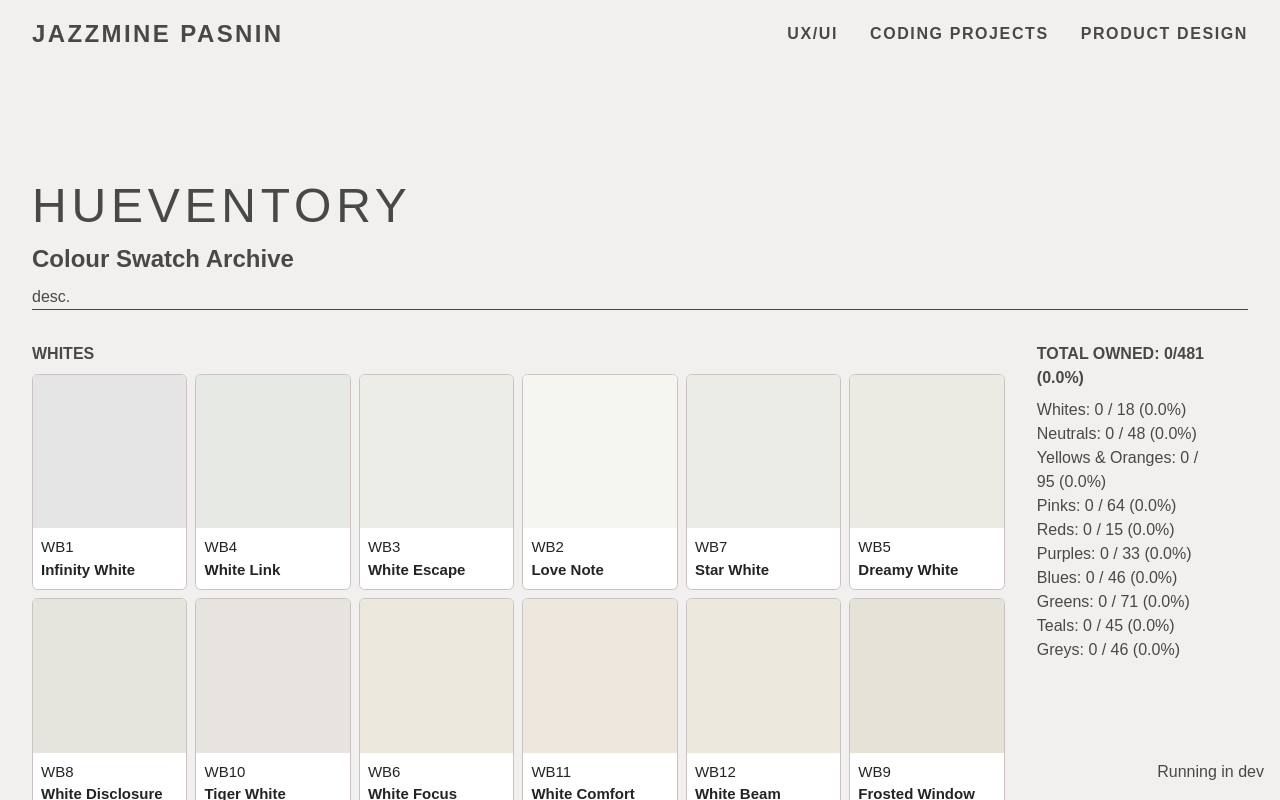
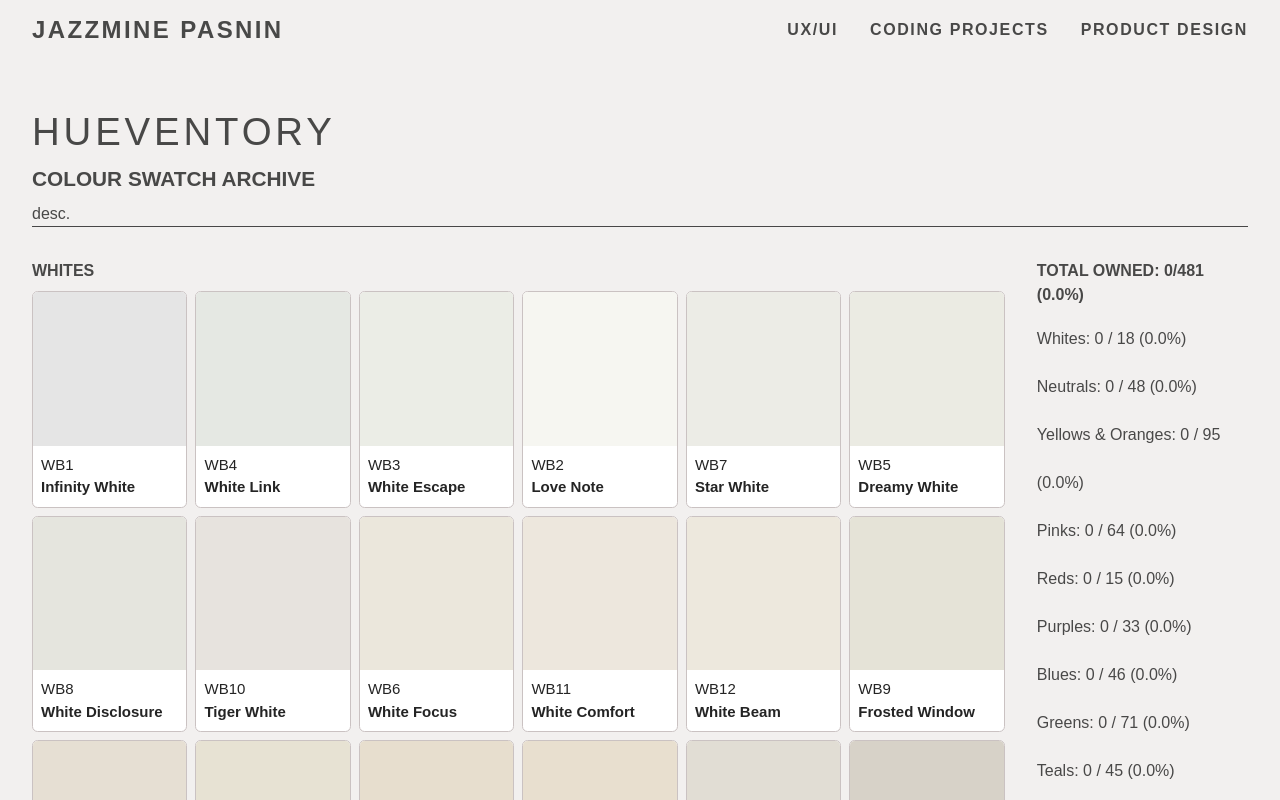
Before and after one commit to Jazzmoin/portfolio, a SvelteKit app: page /coding/hueventory in a window 1280 px wide. Shown: the top 800 px of the page. Built offline with nearby package versions, Linux system fonts and the light colour scheme.

Commit message:
minor css adjustments

```diff
--- a/src/lib/components/Card.svelte
+++ b/src/lib/components/Card.svelte
@@ -7,7 +7,7 @@
         <img alt="" src={img} />
     </a>
 
-    <h3 class="card-title">{title} - {desc}</h3>
+    <p class="card-title"> <strong>{title}</strong> - {desc}</p>
 </div>
 
 <style>
@@ -27,6 +27,7 @@
         border-radius: 0.5rem;
         opacity: 0.9;
         transition: transform 0.3s ease-out;
+        background-color: white;
     }
 
     .card-title {
--- a/src/routes/+layout.svelte
+++ b/src/routes/+layout.svelte
@@ -51,7 +51,7 @@
 
     .content-grid {
         display: grid;
-        grid-template-columns: 15% auto;
+        grid-template-columns: 20% auto;
         min-height: calc(100vh - 8rem);
     }
 
@@ -65,7 +65,7 @@
         display: flex;
         justify-content: space-between;
         align-items: center;
-        padding: 0 0 8rem 0;
+        padding: 0 0 4rem 0;
     }
 
     ul {
--- a/src/routes/coding/hueventory/+page.svelte
+++ b/src/routes/coding/hueventory/+page.svelte
@@ -46,8 +46,6 @@
         });
     });
 
-    const commit: string = import.meta.env.VITE_PUBLIC_COMMIT_HASH;
-
     let showStats = $state(false);
 </script>
 
@@ -82,7 +80,6 @@
         {/each}
     </div>
     <div class="column stats-sidebar" class:open={showStats}>
-        <div class="stats">
         <div>
             <h3>
                 Total Owned: {totalOwned}/{totalColours}
@@ -95,17 +92,6 @@
                 </p>
             {/each}
         </div>
-        </div>
-        <span style="position: fixed; bottom: 1em; right: 1em;">
-            {#if commit}
-                Commit <a
-                    href="https://github.com/Jazzmoin/Hueventory/commit/{commit}"
-                    >{commit.slice(0, 8)}</a
-                >
-            {:else}
-                Running in dev
-            {/if}
-        </span>
     </div>
 </main>
 
@@ -138,25 +124,14 @@
 
     .topbar h1 {
         margin: 0;
-        font-size: 3rem;
-        font-weight: 500;
         position: sticky;
-        text-transform: uppercase;
         letter-spacing: 0.1em;
-    }
-
-    h2 {
-        font-weight: 600;
-        padding: 0.5rem 0;
     }
 
     h3 {
         position: sticky;
         top: 0;
-        text-transform: uppercase;
-        font-weight: 600;
         margin: 0;
-        padding: 2rem 0 0.5rem 0;
         background-color: var(--color-bg-0);
     }
 
@@ -164,9 +139,12 @@
         display: none;
     }
 
-    .stats-sidebar .stats {
-        padding: 0 2rem 2rem;
-        height: 80vh;
+    .stats-sidebar  {
+        padding: 0 0 0 2rem;
+    }
+
+    .stats-sidebar p {
+        line-height: 3rem;
     }
 
     @media (max-width: 768px) {
@@ -206,9 +184,4 @@
             transform: translateX(0);
         }
     }
-
-    h1 {
-        font-size: 3.2em;
-        line-height: 1.1;
-    }
 </style>
--- a/src/routes/layout.css
+++ b/src/routes/layout.css
@@ -25,17 +25,10 @@ body {
     background-size: 100vw 100vh;
 }
 
-h1,
-h2 {
-   font-weight: 700;
-}
-
 p {
     font-weight: 400;
     line-height: 1.5;
 }
-
-
 
 a {
     color: var(--color-theme-1);
@@ -47,16 +40,24 @@ a:hover {
 }
 
 h1 {
-    font-size: 2rem;
-    text-align: center;
+    font-size: 2.5rem;
+    font-weight: 500;
+    text-transform: uppercase;
+    line-height: 1.2;
 }
 
 h2 {
-    font-size: 1.5rem;
+    font-size: 1.3rem;
+    font-weight: 600;
+    padding: 0.5rem 0;
+    text-transform: uppercase;
 }
 
 h3 {
     font-size: 1rem;
+    text-transform: uppercase;
+    font-weight: 600;
+    padding: 2rem 0 0.5rem 0;
 }
 
 pre {
--- a/src/routes/product-design/+page.svelte
+++ b/src/routes/product-design/+page.svelte
@@ -3,12 +3,12 @@
 
     const cards = [
         {
-            href: "",
-            title: "-",
-            desc: "-",
-            img: "/src/lib/images/img.png",
+            href: "/product-design/whale-phone-holder",
+            title: "Whale Phone Holder",
+            desc: "First-year project",
+            img: "-",
         },
     ];
 </script>
 
-<CardLayout sectionTitle="Product Design" />
+<CardLayout sectionTitle="Product Design" {cards} />
--- /dev/null
+++ b/src/routes/product-design/whale-phone-holder/+page.svelte
@@ -0,0 +1,12 @@
+<script>
+</script>
+
+<h1>Whale Phone Holder</h1>
+<h2>First-year design project</h2>
+<p>desc.</p>
+
+<hr />
+
+<main class="content">
+
+</main>
```
Lines whose indentation alone changed are shown as unchanged.
